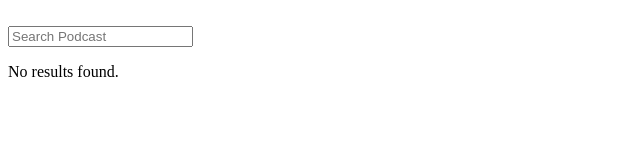
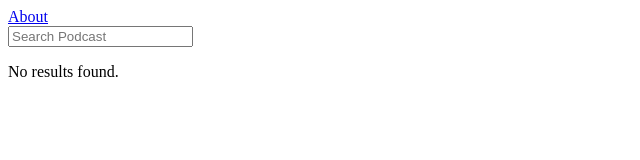
Before and after one commit to chil-t/podcast-player, a Next.js app in the folder app/: page / in a window 1280 px wide. Shown: the top 160 px of the page, without its empty margins (0-640 px from the left). Built offline with nearby package versions, Linux system fonts and the light colour scheme.

Commit message:
Remove comment

```diff
--- a/app/src/pages/index.tsx
+++ b/app/src/pages/index.tsx
@@ -27,7 +27,7 @@ type SearchResultsState = {
 
   return (
     <>
-      {/* <Link href="/about">About</Link> */}
+      <Link href="/about">About</Link>
       <br />
       <input type="search"
        id="search-podcast"
```
